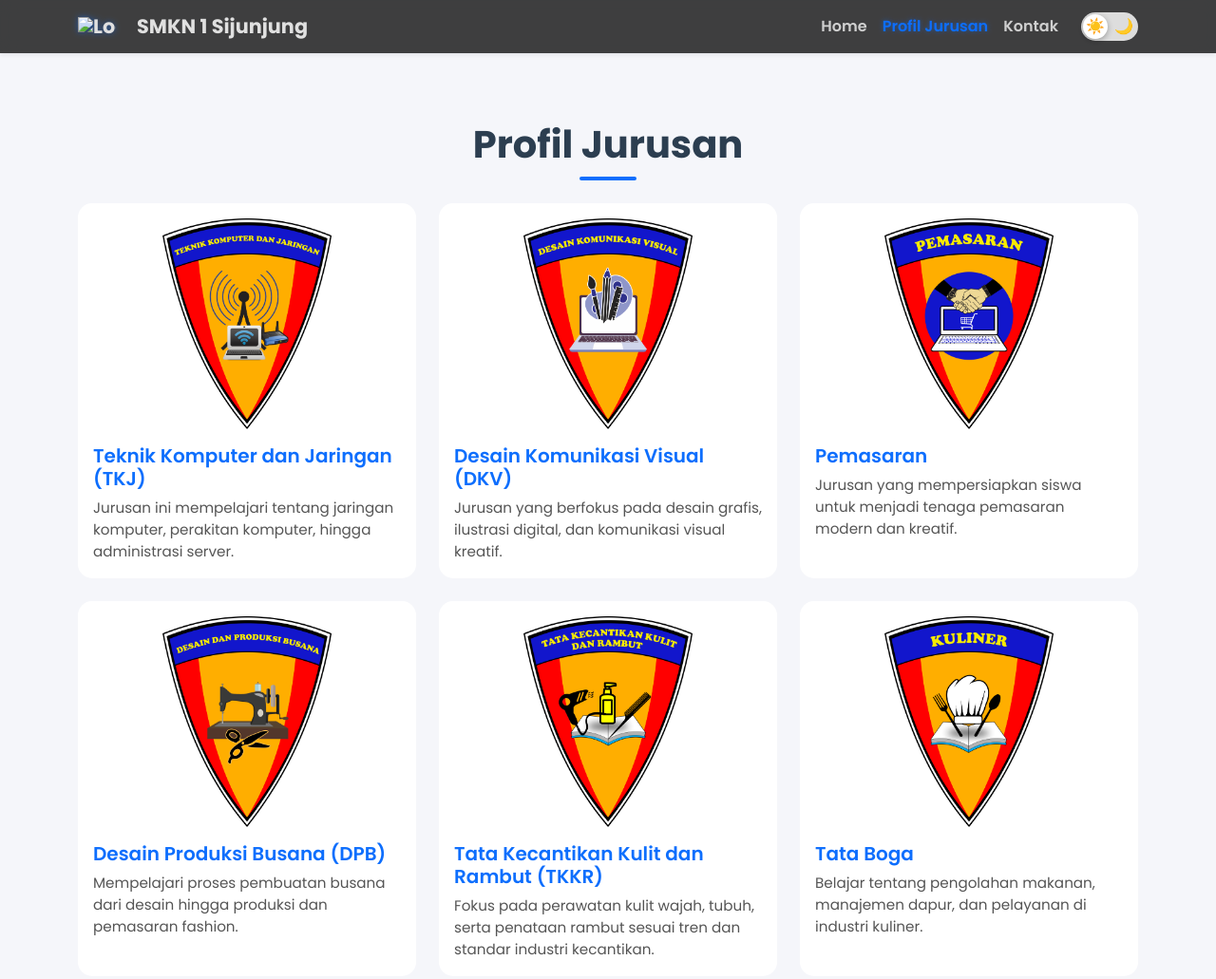
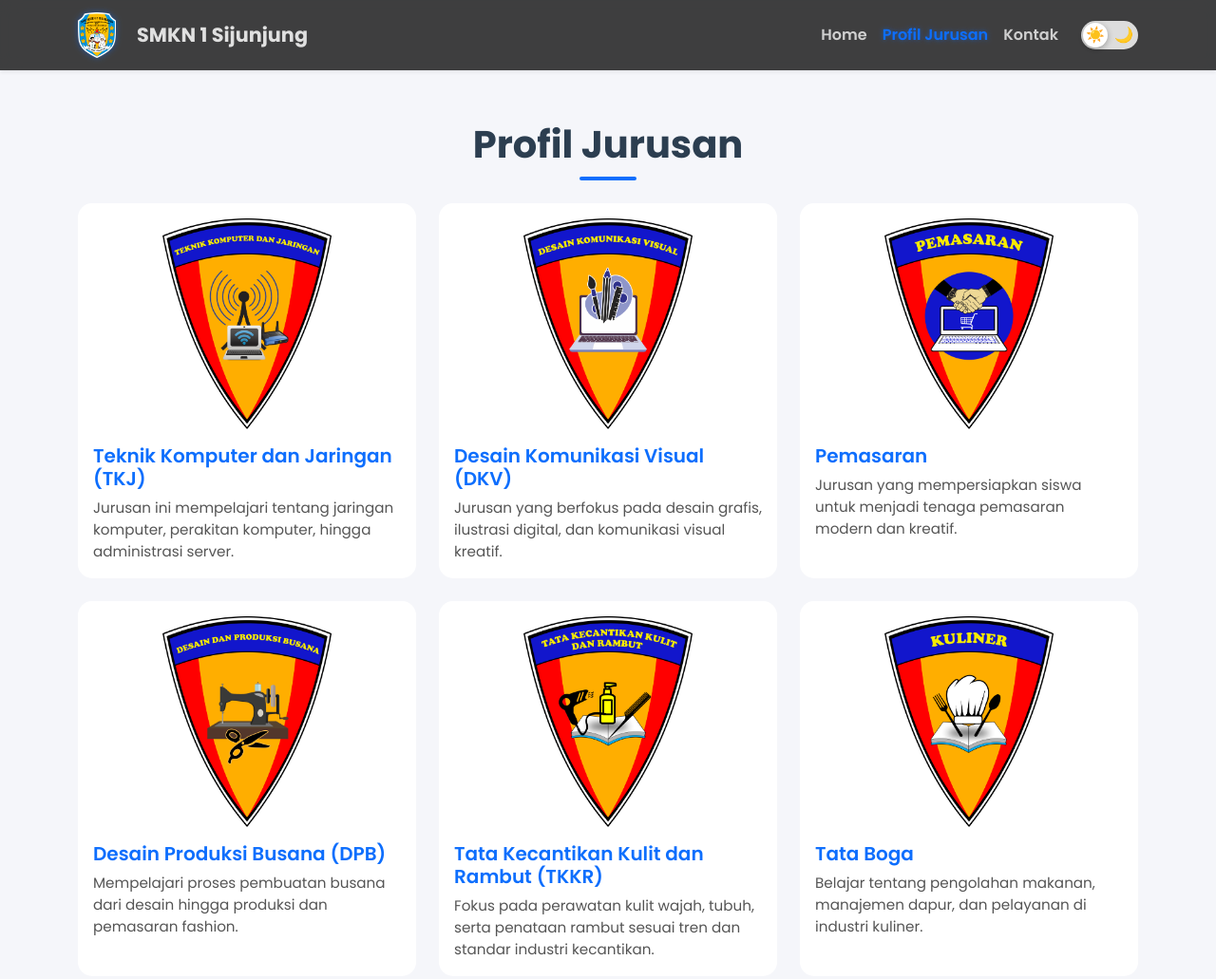
Before and after one commit to justfiz/skansasi, a plain HTML site: page jurusan.html in a window 1280 px wide. Shown: the top 1031 px of the page at 95% size. Drawn offline with nearby package versions, Linux system fonts and the light colour scheme.

Commit message:
fix logo navbar

```diff
--- a/jurusan.html
+++ b/jurusan.html
@@ -24,7 +24,7 @@
 <nav class="navbar navbar-expand-lg navbar-dark bg-dark fixed-top shadow-sm">
   <div class="container">
     <a class="navbar-brand" href="../index.html">
-      <img src="./websmkfinal/assets/img/logo-smkn1sjj.png" alt="Logo" class="navbar-logo">
+      <img src="./assets/img/logo-smkn1sjj.png" alt="Logo" class="navbar-logo">
       SMKN 1 Sijunjung
     </a>
     <button class="navbar-toggler" type="button" data-bs-toggle="collapse" data-bs-target="#navbarNav">
```
